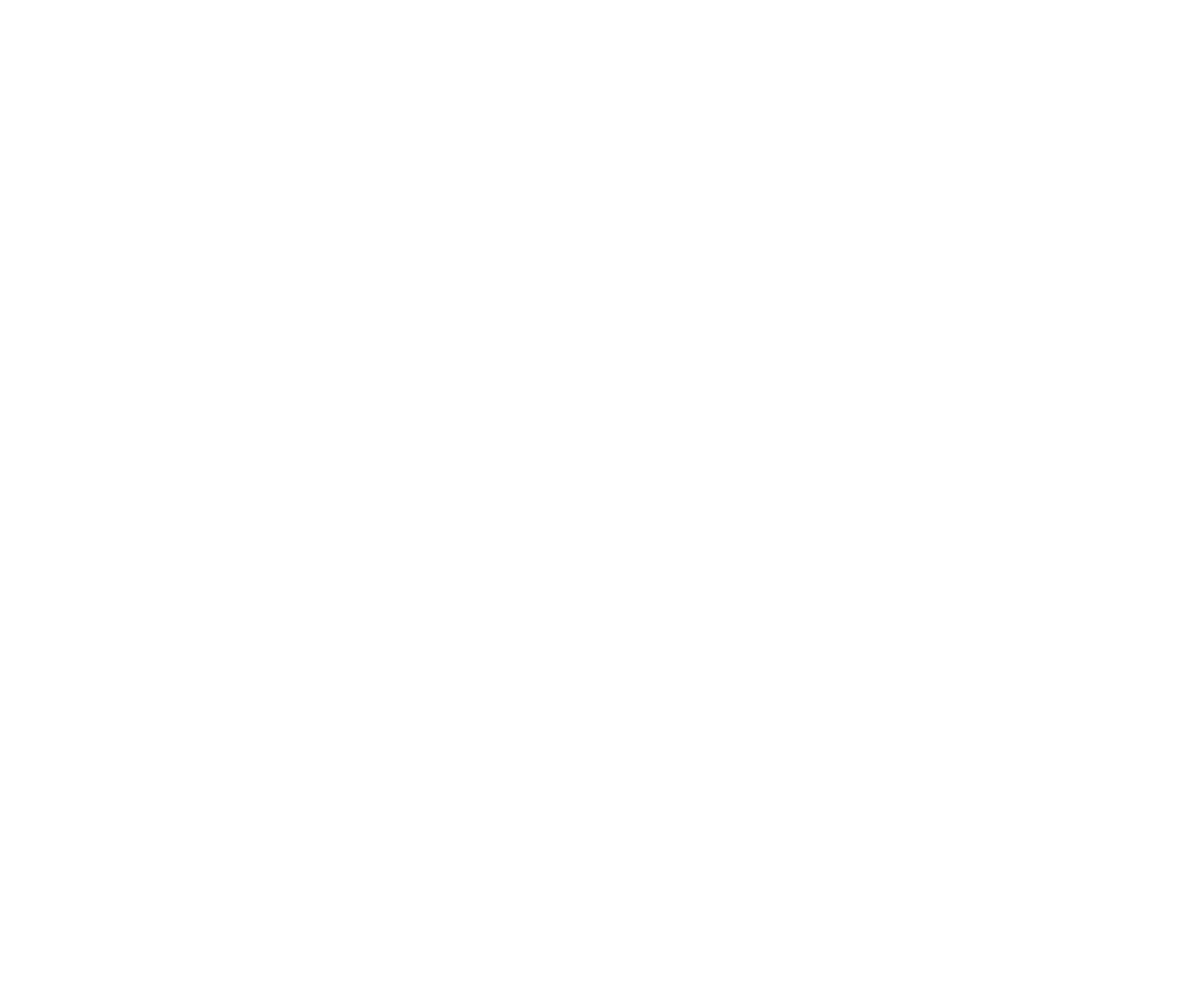
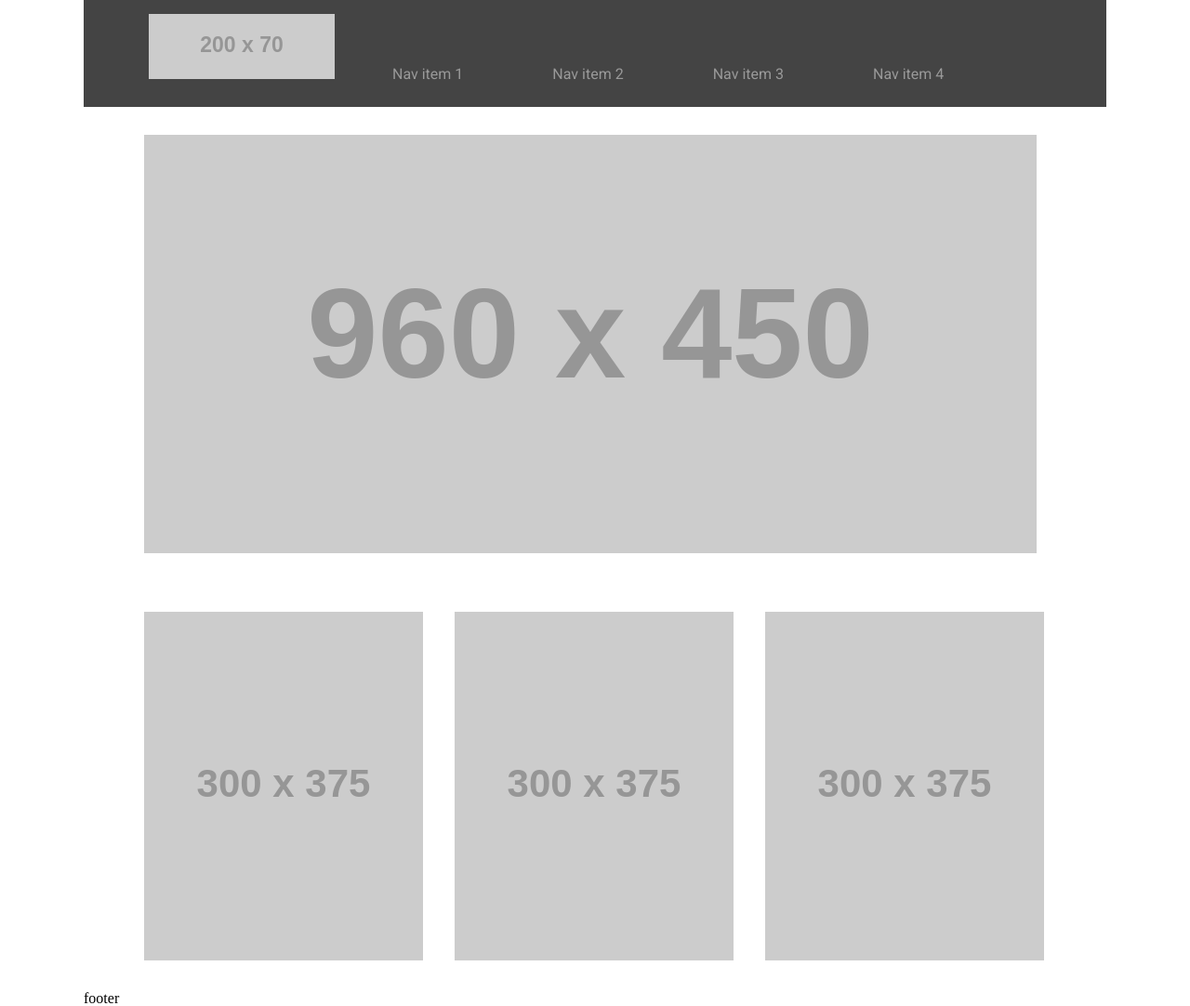
Before and after one commit to ravewillow6383/wirefame-exercise-, a plain HTML site: page index.html in a window 1280 px wide. Shown: the whole page at 93% size. Before the commit the page ends 800 px from the top, so only its background shows below. Drawn offline with Linux system fonts and the light colour scheme; placeholder pictures from the web are drawn by us.

Commit message:
added main image and 3 300x375 images

```diff
--- a/css/style.css
+++ b/css/style.css
@@ -0,0 +1,51 @@
+body{
+    width:1100px;
+    display: block;
+    margin-left: auto;
+    margin-right: auto;
+
+}
+header{
+
+}
+main{
+    width:970px;
+    display: block;
+    margin-left: auto;
+    margin-right: auto;
+}
+main img{
+    padding-top:30px;
+    padding-bottom: 30px;
+}
+nav{
+    background-color: #444;
+    width:100%;
+}
+footer{
+
+}
+nav img{
+    display: inline-block;
+    margin-top:15px;
+    margin-left:70px;
+}
+nav ul{
+    display: inline-block;
+}
+nav ul li{
+    display: inline-block;
+    color:#999;
+    line-height:70px;
+    padding: 0 34px;
+    margin-left:24px;
+    align-content: center;
+    font-family: 'Roboto', sans-serif;
+}
+main ul li{
+    display:inline-block;
+}
+#padding{
+    padding-right:30px;
+    padding-left:30px;
+}
--- a/index.html
+++ b/index.html
@@ -6,9 +6,32 @@
     <meta http-equiv="X-UA-Compatible" content="ie=edge">
     <link rel="stylesheet" href="css/reset.css">
     <link rel="stylesheet" href="css/style.css">
+    <link href="https://fonts.googleapis.com/css?family=Roboto" rel="stylesheet">
     <title>wirefame-exercise</title>
 </head>
 <body>
+    <header>
+        <nav>
+            <img src="https://via.placeholder.com/200x70">
+            <ul>
+                <li>Nav item 1</li>
+                <li>Nav item 2</li>
+                <li>Nav item 3</li>
+                <li>Nav item 4</li>
+            </ul>
+        </nav>
+    </header>
 
+    <main>
+        <img src="https://via.placeholder.com/960x450">
+        <ul>
+            <li><img src="https://via.placeholder.com/300x375"> </li>
+            <li><img id="padding" src="https://via.placeholder.com/300x375"> </li>
+            <li><img src="https://via.placeholder.com/300x375"> </li>
+        </ul>
+    </main>
+    <footer>
+footer
+    </footer>
 </body>
 </html>
```
